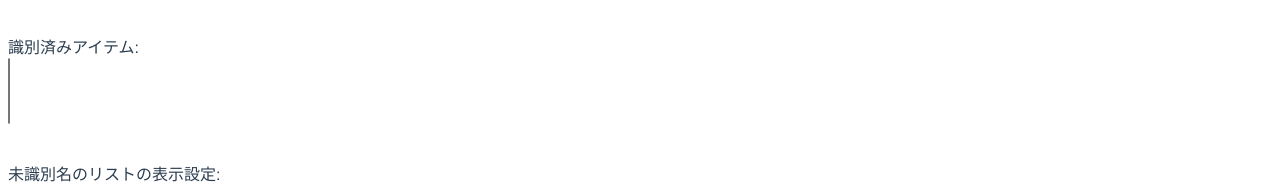
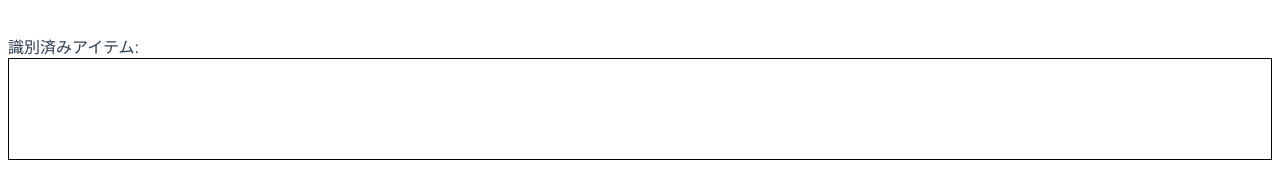
Before and after one commit to mitleidstein/TorunekoTool, a Vue app in the folder toruneko3_tool_vue/: page / in a window 1280 px wide. Shown: the part 425-613 px from the top of the page. Built offline with nearby package versions, Linux system fonts and the light colour scheme.

Commit message:
識別済みアイテムの表示を変更

```diff
--- a/toruneko3_tool_vue/src/App.vue
+++ b/toruneko3_tool_vue/src/App.vue
@@ -206,13 +206,14 @@ onMounted(() => {
       <br />
       識別済みアイテム:
       <br />
-      <select multiple>
-        <option v-for="item in indentifiedItems" :key="item.name" :value="item">
-          {{ item.name }}
-        </option>
-      </select>
+      <div class="box">
+        <ul>
+          <li v-for="item in indentifiedItems" :key="item.name">
+            {{ item.name }}
+          </li>
+        </ul>
+      </div>
 
-      <br />
       <br />
       <br />
       <div>
@@ -300,6 +301,12 @@ onMounted(() => {
   margin-top: 60px;
 }
 
+.box {
+  height: 100px; /* 横幅を200pxに指定 */
+  border: 1px solid #000; /* わかりやすくボーダーを引く */
+  overflow-y: scroll; /* 縦方向にスクロール可能にする */
+}
+
 .left_title {
   text-align: center;
   margin: 0 auto;
```
